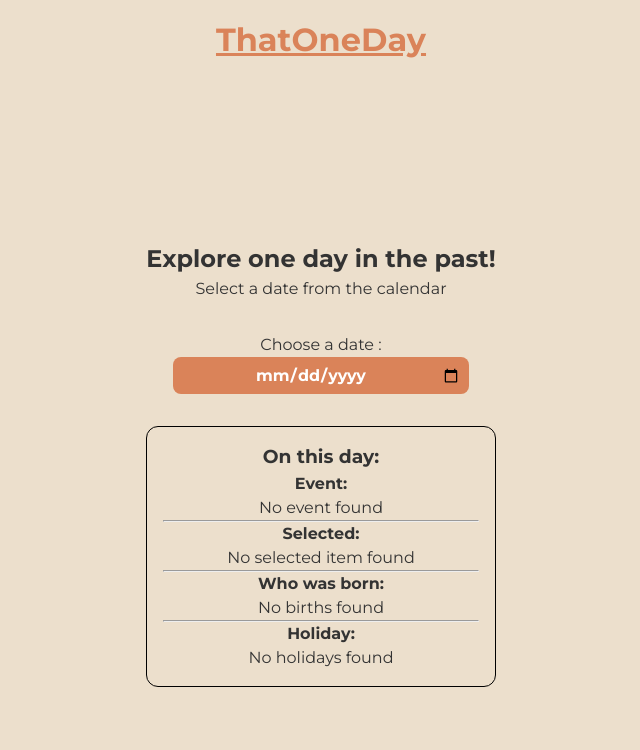
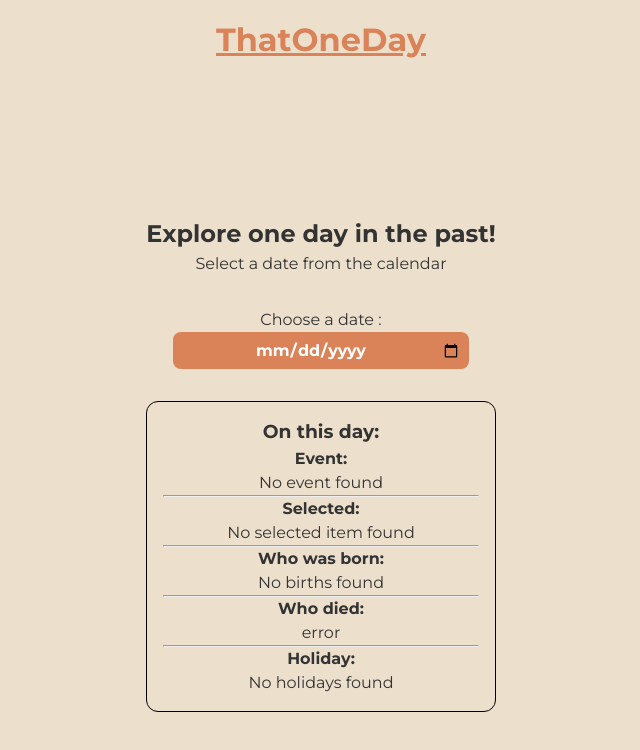
Before and after one commit to tamerlanmustafa/that-one-day, a React (Vite) app: page / in a window 1280 px wide. Shown: the top 750 px of the page, without its empty margins (319-959 px from the left). Built offline with nearby package versions, Linux system fonts and the light colour scheme.

Commit message:
Add deaths info for selected date

```diff
--- a/src/components/Hero/Hero.jsx
+++ b/src/components/Hero/Hero.jsx
@@ -4,19 +4,13 @@ import './Hero.scss'
 
 const Hero = ({ onDateChange, data }) => {
     const [year, setYear] = useState('')
-
-    // const [event, setEvent] = useState(null);
-    // const [selected, setSelected] = useState(null);
-    // const [birth, setBirth] = useState(null);
-    // const [holiday, setHoliday] = useState(null);
-
     const [apiData, setApiData] = useState({
         event: '',
         selected: '',
         birth: '',
+        death: '',
         holiday: '',
     })
-
 
     const handleChange = (e) => {
         const selectedDate = e.target.value;
@@ -24,14 +18,14 @@ const Hero = ({ onDateChange, data }) => {
         onDateChange(selectedDate);
     }
 
-
     useEffect(() => {
         if (data && data.length > 0) {
             setApiData((prevState) => ({
                 ...prevState,
-                event: data[0]?.events?.[0]?.text || 'No event found',
-                selected: data[0]?.selected?.[0]?.text || 'No selected item found',
+                event: data[0]?.events?.[9]?.text || 'No event found',
+                selected: data[0]?.selected?.[5]?.text || 'No selected item found',
                 birth: data[0]?.births?.[0]?.text || 'No births found',
+                death: data[0]?.deaths?.[0]?.text || 'No deaths found',
                 holiday: data[0]?.holidays?.[0]?.text || 'No holidays found',
             }));
         } else {
@@ -59,10 +53,8 @@ const Hero = ({ onDateChange, data }) => {
                     <form>
                         <label htmlFor="year">Choose a date : </label>
                         <input type="date" value={year} onChange={handleChange}/>
-
                     </form>
                 </div>
-
 
                 <div className="that-day">
                     <div>
@@ -84,18 +76,19 @@ const Hero = ({ onDateChange, data }) => {
                             </li>
                             <hr />
                             <li>
+                                <h4>Who died: </h4>
+                                {apiData.death ? apiData.death : 'error'}
+                            </li>
+                            <hr />
+                            <li>
                                 <h4>Holiday:</h4>
                                 {apiData.holiday ? apiData.holiday : 'error'}
                             </li>
                         </ul>
-
                     </div>
-
                 </div>
 
             </main>
-
-
         </>
     )
 
--- a/src/components/home/Home.jsx
+++ b/src/components/home/Home.jsx
@@ -1,26 +1,16 @@
 import { useEffect , useState } from "react"
 import Hero from "../Hero/Hero"
-
-
 
 const Home =    () => {
     const [data, setData] = useState(null)
     const [date, setDate] = useState("");
 
-
-
     useEffect(() => {
         if (date) {
-
             const API_Authorization = import.meta.env.VITE_API_WIKI_AUTHORIZATION
             const [year, month, day] = date.split('-')
-
-
-
-
-            const apiUrl2 = `https://api.wikimedia.org/feed/v1/wikipedia/en/onthisday/all/${month}/${day}`
-
-            const optionsApi2 = {
+            const apiURL = `https://api.wikimedia.org/feed/v1/wikipedia/en/onthisday/all/${month}/${day}`
+            const options = {
                 headers: {
                     'Authorization': API_Authorization,
                     'Api-User-Agent': 'ThatOneDay'
@@ -29,25 +19,20 @@ const Home =    () => {
 
             const handleRequests = async () => {
                 try {
-
-                    const responseWikiApi = await fetch(apiUrl2, optionsApi2)
+                    const responseWikiApi = await fetch(apiURL, options)
                     const resWikiData = await responseWikiApi.json()
-
                     const result = []
                     result.push(  resWikiData)
-
                     setData(result)
-
                 } catch (err) {
                     console.log(err)
                 } finally {
+
                 }
             }
             handleRequests()
         }
-
     },[date])
-
 
     return (<>
         <Hero data={data}  onDateChange={setDate} />
```
